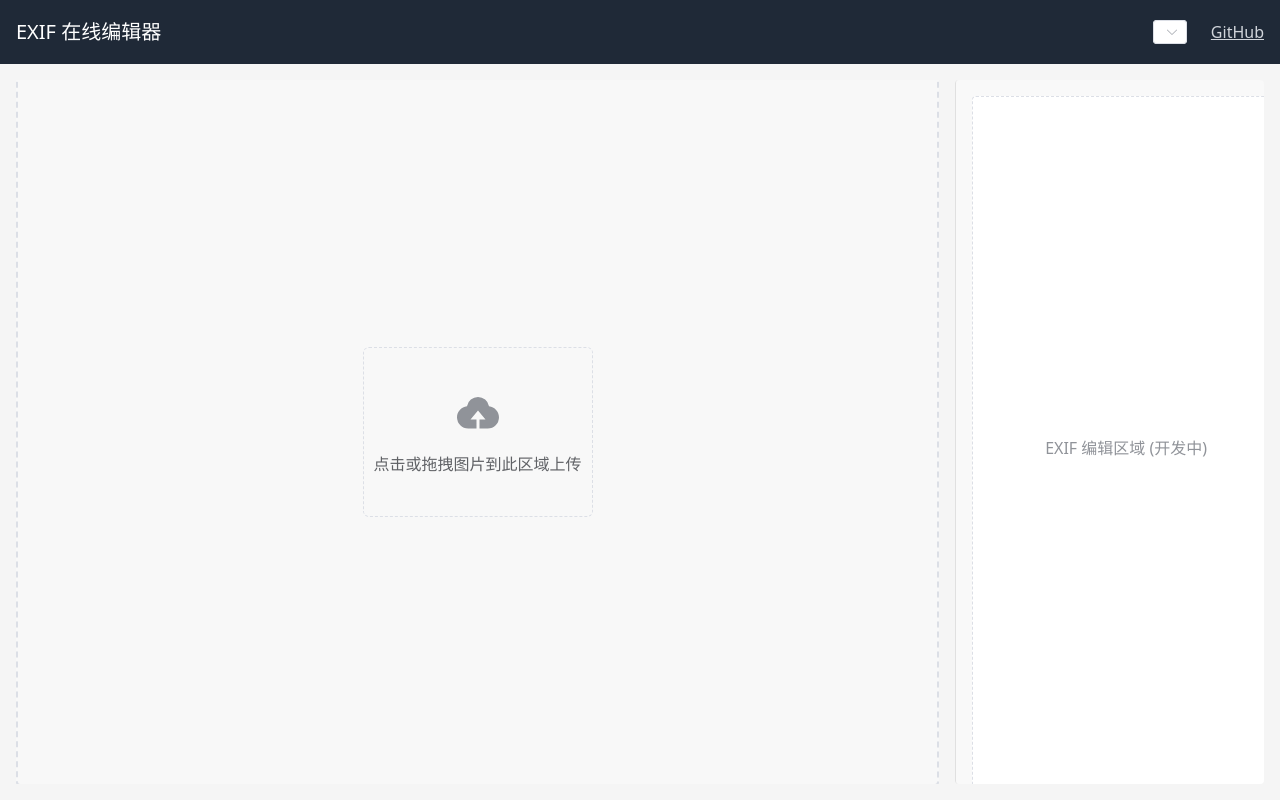
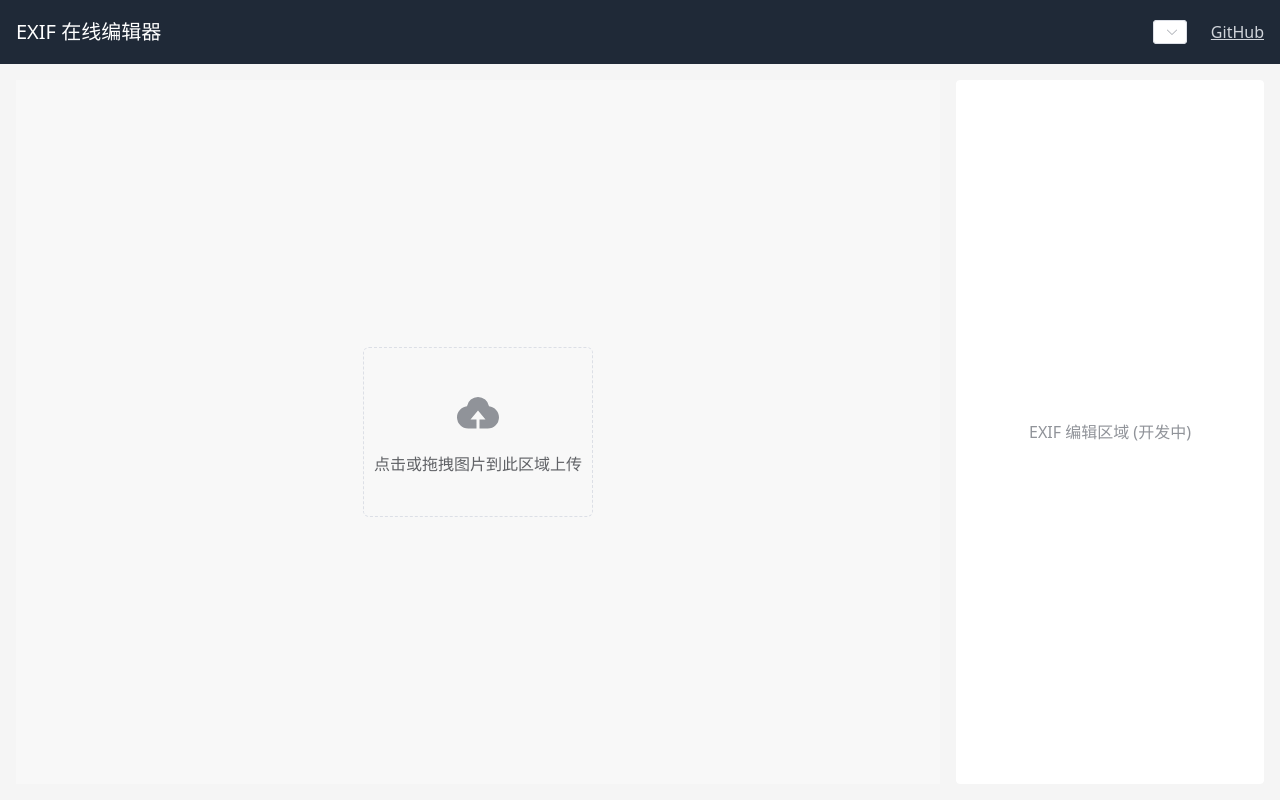
Before and after one commit to bluicezhen/exif-editor-online, a Vue app: page / in a window 1280 px wide. Built offline with nearby package versions, Linux system fonts and the light colour scheme.

Commit message:
Remove unnecessary borders from App.vue, ExifEditor.vue, and PhotoUpload.vue to simplify the UI and enhance visual clarity.

```diff
--- a/src/App.vue
+++ b/src/App.vue
@@ -267,7 +267,6 @@ html, body {
   width: 25%;
   height: 100%;
   position: relative;
-  border-left: 1px solid #e0e0e0;
   background-color: white;
   border-radius: 4px;
   overflow: hidden;
--- a/src/components/ExifEditor.vue
+++ b/src/components/ExifEditor.vue
@@ -17,7 +17,6 @@ const { t } = useI18n()
 .exif-editor-container {
   height: 100%;
   width: 100%;
-  padding: 1rem;
   background-color: #f9f9f9;
   display: flex;
   flex-direction: column;
@@ -29,7 +28,6 @@ const { t } = useI18n()
   display: flex;
   align-items: center;
   justify-content: center;
-  border: 1px dashed #dcdfe6;
   border-radius: 4px;
   background-color: white;
 }
--- a/src/components/PhotoUpload.vue
+++ b/src/components/PhotoUpload.vue
@@ -65,7 +65,6 @@ function handleChange(file: any) {
   flex-direction: column;
   align-items: center;
   justify-content: center;
-  border: 2px dashed #dcdfe6;
   border-radius: 4px;
   transition: border-color 0.3s;
 }
```
